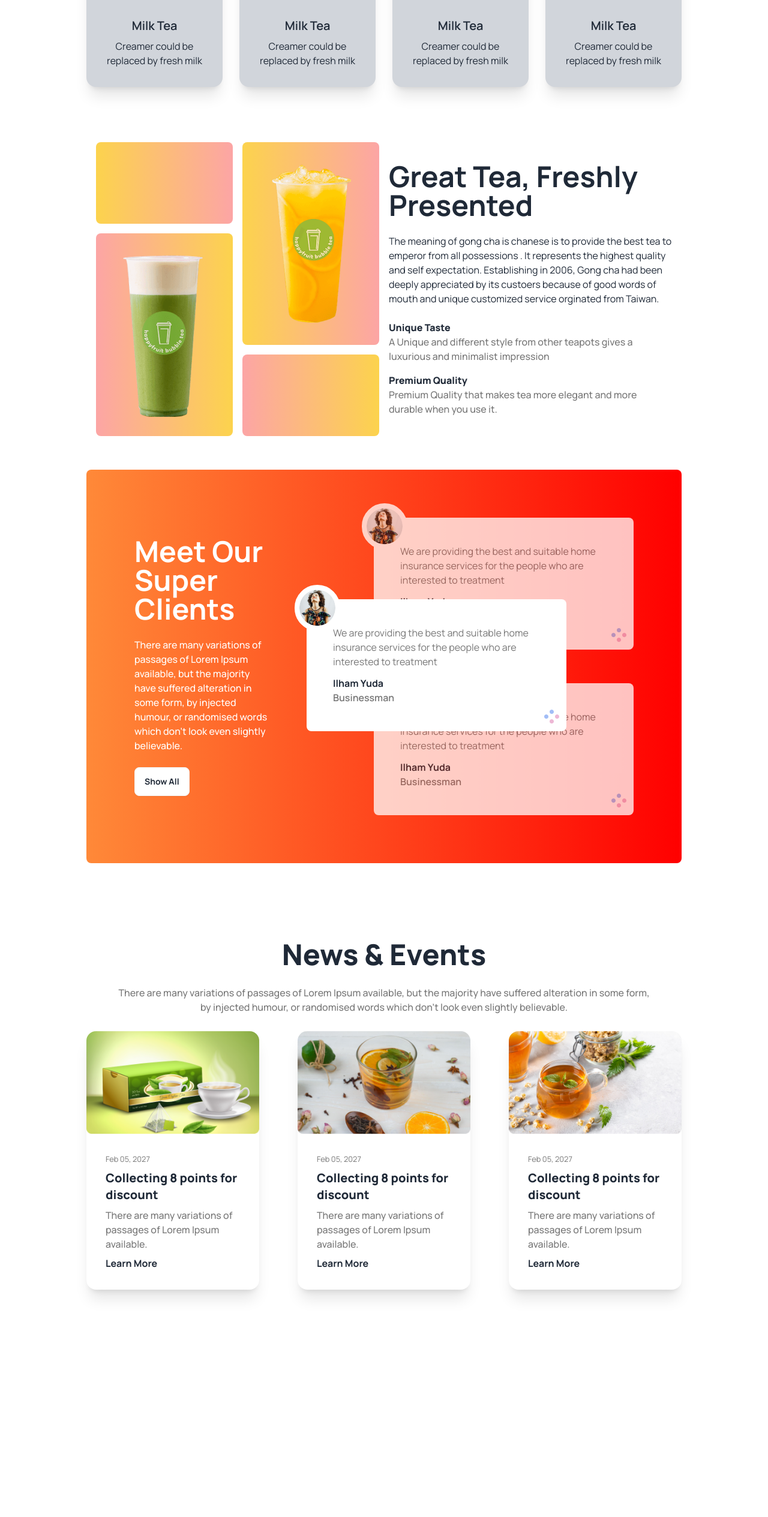
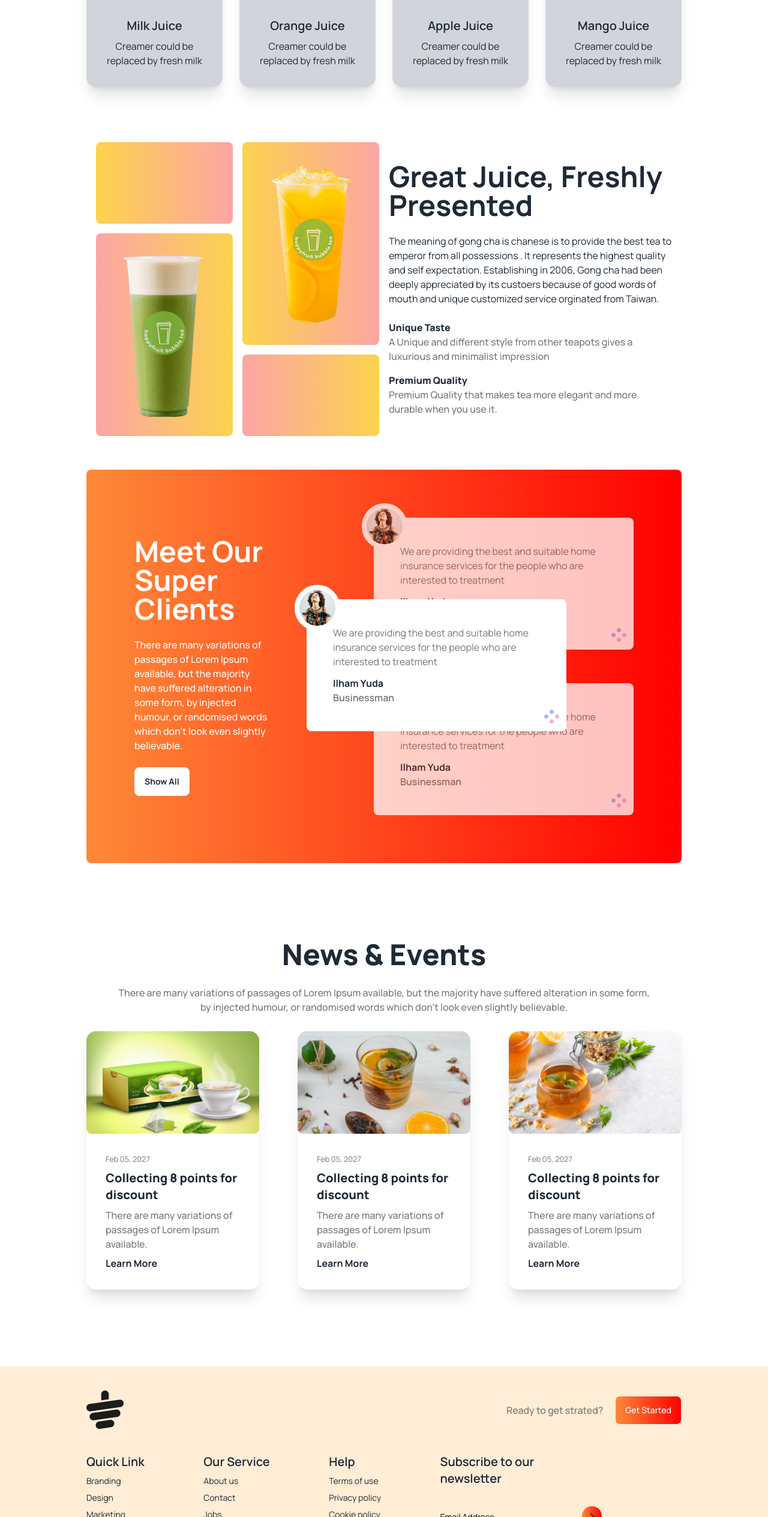
Before and after one commit to suruzzamanislam/juice-house, a plain HTML site: page index.html in a window 1280 px wide. Shown: the part 1252-3781 px from the top of the page at 60% size. Before the commit the page ends 3530 px from the top, so only its background shows below. Drawn offline with nearby package versions, Linux system fonts and the light colour scheme.

Commit message:
project complete

```diff
--- a/index.html
+++ b/index.html
@@ -85,7 +85,7 @@
             <img src="images/tea-1.png" alt="Shoes" class="rounded-xl" />
           </figure>
           <div class="card-body items-center text-center">
-            <h2 class="card-title">Milk Tea</h2>
+            <h2 class="card-title">Milk Juice</h2>
             <p>Creamer could be replaced by fresh milk</p>
           </div>
         </div>
@@ -94,7 +94,7 @@
             <img src="images/tea-2.png" alt="Shoes" class="rounded-xl" />
           </figure>
           <div class="card-body items-center text-center">
-            <h2 class="card-title">Milk Tea</h2>
+            <h2 class="card-title">Orange Juice</h2>
             <p>Creamer could be replaced by fresh milk</p>
           </div>
         </div>
@@ -103,7 +103,7 @@
             <img src="images/tea-3.png" alt="Shoes" class="rounded-xl" />
           </figure>
           <div class="card-body items-center text-center">
-            <h2 class="card-title">Milk Tea</h2>
+            <h2 class="card-title">Apple Juice</h2>
             <p>Creamer could be replaced by fresh milk</p>
           </div>
         </div>
@@ -112,7 +112,7 @@
             <img src="images/tea-4.png" alt="Shoes" class="rounded-xl" />
           </figure>
           <div class="card-body items-center text-center">
-            <h2 class="card-title">Milk Tea</h2>
+            <h2 class="card-title">Mango Juice</h2>
             <p>Creamer could be replaced by fresh milk</p>
           </div>
         </div>
@@ -122,7 +122,7 @@
     <div class="py-10">
       <div class="hero">
         <div class="hero-content flex-col-reverse lg:flex-row">
-          <div class="grid w-full grid-cols-1 lg:grid-cols-2 gap-4 flex-1">
+          <div class="grid w-full grid-cols-1 md:grid-cols-2 gap-4 flex-1">
             <div class=" h-[136px] bg-gradient-to-r from-amber-300 to-red-300 rounded-lg"></div>
             <div
               class="bg-gradient-to-r from-amber-300 to-red-300 row-span-2 py-8 flex justify-center items-center rounded-lg">
@@ -135,7 +135,7 @@
             <div class=" h-[136px] bg-gradient-to-r from-red-300 to-amber-300 rounded-lg"></div>
           </div>
           <div class="flex-1">
-            <h1 class="text-5xl font-bold">Great Tea, Freshly Presented</h1>
+            <h1 class="text-5xl font-bold">Great Juice, Freshly Presented</h1>
             <p class="py-6">The meaning of gong cha is chanese is to provide the best tea to emperor from all
               possessions . It represents the
               highest quality and self expectation. Establishing in 2006, Gong cha had been deeply appreciated by its
@@ -220,7 +220,7 @@
         majority have suffered alteration in
         some form,
         by injected humour, or randomised words which don't look even slightly believable.</p>
-      <div class="flex flex-col lg:flex-row justify-between items-center gap-16">
+      <div class="grid grid-cols-1 md:grid-cols-2 lg:grid-cols-3 justify-between items-center gap-16">
         <div class="card bg-base-100 shadow-xl">
           <figure><img src="images/news-1.png" alt="Shoes" />
           </figure>
@@ -257,6 +257,54 @@
       </div>
     </div>
   </main>
+  <footer class=" p-10 px-3 lg:px-36 bg-orange-100 ">
+    <div class="flex flex-col md:flex-row pb-3 md:pb-10 justify-start md:justify-between items-start md:items-center">
+      <img src="images/cup.png" alt="">
+      <div
+        class="flex flex-col md:flex-row  space-y-4 md:space-y-0 justify-center   items-start md:items-center md:gap-5">
+        <p class="text-primary font-medium">Ready to get strated?</p>
+        <button class="btn bg-gradient-to-r from-gradient-start to-gradient-end text-white font-medium">Get
+          Started</button>
+      </div>
+    </div>
+    <div class="footer text-base-content">
+      <nav>
+        <header class="font-semibold text-xl">Quick Link</header>
+        <a class="link link-hover">Branding</a>
+        <a class="link link-hover">Design</a>
+        <a class="link link-hover">Marketing</a>
+        <a class="link link-hover">Advertisement</a>
+      </nav>
+      <nav>
+        <header class="font-semibold text-xl">Our Service</header>
+        <a class="link link-hover">About us</a>
+        <a class="link link-hover">Contact</a>
+        <a class="link link-hover">Jobs</a>
+        <a class="link link-hover">Press kit</a>
+      </nav>
+      <nav>
+        <header class="font-semibold text-xl">Help</header>
+        <a class="link link-hover">Terms of use</a>
+        <a class="link link-hover">Privacy policy</a>
+        <a class="link link-hover">Cookie policy</a>
+      </nav>
+      <form>
+        <header class="font-semibold text-xl">Subscribe to our <br>
+          newsletter</header>
+        <fieldset class="form-control w-80">
+          <div class=" mt-5">
+            <input type="text" placeholder="Email Address"
+              class="bg-transparent placeholder:text-black border-b-2 border-black md:pr-16 py-3" />
+            <button class="bg-gradient-to-r from-gradient-start to-gradient-end rounded-full px-3 py-2"><i
+                class="fa-solid fa-chevron-right"></i></button>
+          </div>
+        </fieldset>
+      </form>
+    </div>
+    <aside class="mt-10 flex justify-center items-center">
+      <p class="font-semibold text-primary italic">Copyright © 2023 - All right reserved by ACME Industries Ltd</p>
+    </aside>
+  </footer>
 </body>
 
 </html>
```
